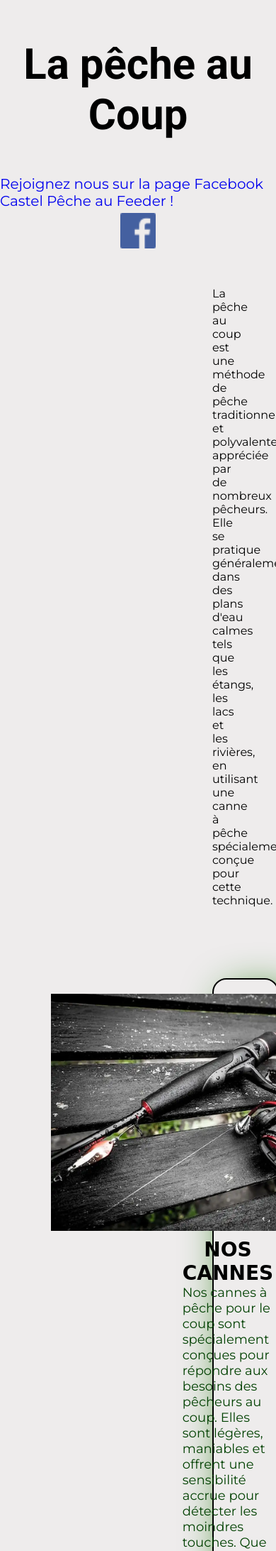
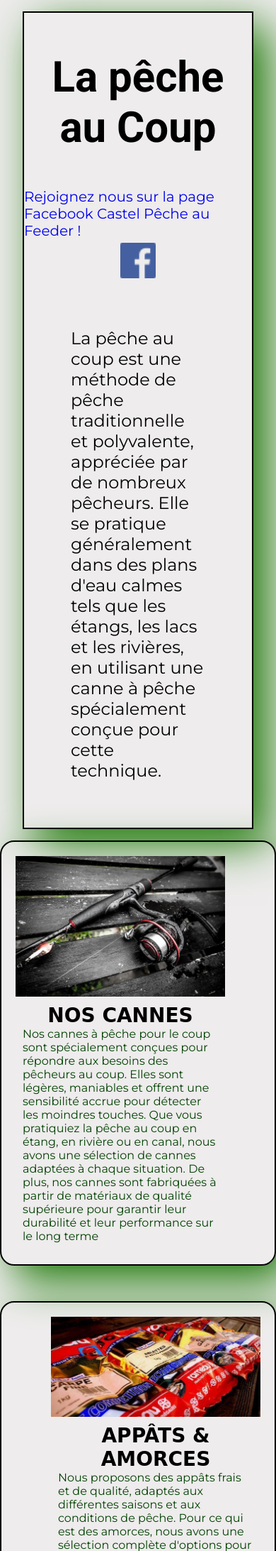
Before and after one commit to WillGRD/Projet-Castelpeche, a PHP site: page /castelpeche/templates/peches/coup.php in a window 390 px wide; the page is wider, and only the part inside the window is pictured. Shown: the part 100-2285 px from the top of that part at 71% size. Run offline with PHP 8.4, Linux system fonts and the light colour scheme; the visitor is signed in with stand-in values (Sample User, id 1).

Commit message:
toujours responsive

```diff
--- a/castelpeche/css/style.css
+++ b/castelpeche/css/style.css
@@ -217,11 +217,12 @@
 
 .carnafull img {
 	max-width: 31.25rem;
+	width: 100%;
 }
 
 article p {
 	font-family: 'montserrat';        /* Utilise la police de caractères 'montserrat' */
-	font-size: large;                 /* Taille de police large */
+	font-size: 1.15rem;                 /* Taille de police large */
 	display: block;                   /* Affiche les paragraphes en tant que blocs */
 	color: rgb(2, 65, 2);           /* Couleur du texte en RVB(2, 65, 2) */
 }
@@ -259,6 +260,7 @@
 	margin: 3rem 6rem;                                 /* Marge de 1.25rem en haut/bas et 18.75rem à gauche/droite */
 	align-items: center;                               /* Alignement horizontal des éléments au centre */
 	box-shadow: 20px 20px 60px rgb(25, 118, 2);      /* Ombre portée avec un décalage de 20px à droite et en bas, un flou de 60px et une couleur RGB(25, 118, 2) */
+	font-size: 1.50rem;
 }
 
 .imgdesc {               /* Hauteur de 400px */
@@ -299,15 +301,20 @@
 	padding-bottom: .3125rem;     /* Rembourrage en bas de .3125rem */
 }
 
+.typep {
+	border: 0.125rem solid;
+	box-shadow: 20px 20px 60px rgb(25, 118, 2);
+	margin: 1rem 2rem;
+}
+
 .typep p {
-
 	font-family: 'montserrat';    /* Utilise la police de caractères 'montserrat' */
 	padding-top: 2.5rem;          /* Rembourrage en haut de 2.5rem */
 	padding-bottom: 3.125rem;     /* Rembourrage en bas de 3.125rem */
 	padding: 3.125rem;            /* Rembourrage de 3.125rem sur tous les côtés */
-	margin-left: 15.625rem;       /* Marge à gauche de 15.625rem */
-	margin-right: 15.625rem;      /* Marge à droite de 15.625rem */
-	text-align: justify;          /* Alignement du texte justifié */
+	margin: 0.625rem 3rem;
+	font-size: 1.5rem;
+
 }
 
 .typep h1 {
@@ -493,6 +500,8 @@
 
 /* Fin Footer */
 
+/* Debut Responsiv*/
+
 @media screen and (max-width: 1300px){
 	.descp{
 		margin-left: 2rem;
@@ -544,11 +553,18 @@
 	.desc {
 		margin: 20px;
 	}
-	.imghome article:nth-of-type(2n-1){
-		flex-direction: column;
-	}
+
 	#slider{
 		width: 100%;
+	}
+	article p {
+		font-size: 1rem;
+	}
+	.texthome {
+		font-size: 1rem;
+	}
+	.typep p {
+		margin: 1rem;
 	}
 }
 
@@ -630,6 +646,20 @@
     #menu input:checked~ul {
         display: block;        /* Affiche l'élément */
     }
+		.imghome article:nth-of-type(2n-1){
+		flex-direction: column;
+	}
+	     article {
+		flex-direction: column;    /* Aligne les éléments en colonne */
+	}
+	.carna article:nth-of-type(2n-1) {
+		margin: 0;
+		margin-bottom: 3.125rem;
+	}
+	.carna article:nth-of-type(2n) {
+		margin: 0;
+		margin-bottom: 3.125rem;
+	}
 
 }
 
@@ -638,9 +668,7 @@
 		width: 100%;
 		margin: .300rem;
 	}
-	.imgdesc {
 
-	}
 	#h1 {
 		font-size: 2.20rem;
 	}
@@ -650,6 +678,4 @@
 	}
 }
 
-@media screen and (max-with: 490px) {
-
-}
+/* Fin Responsiv*/
```
